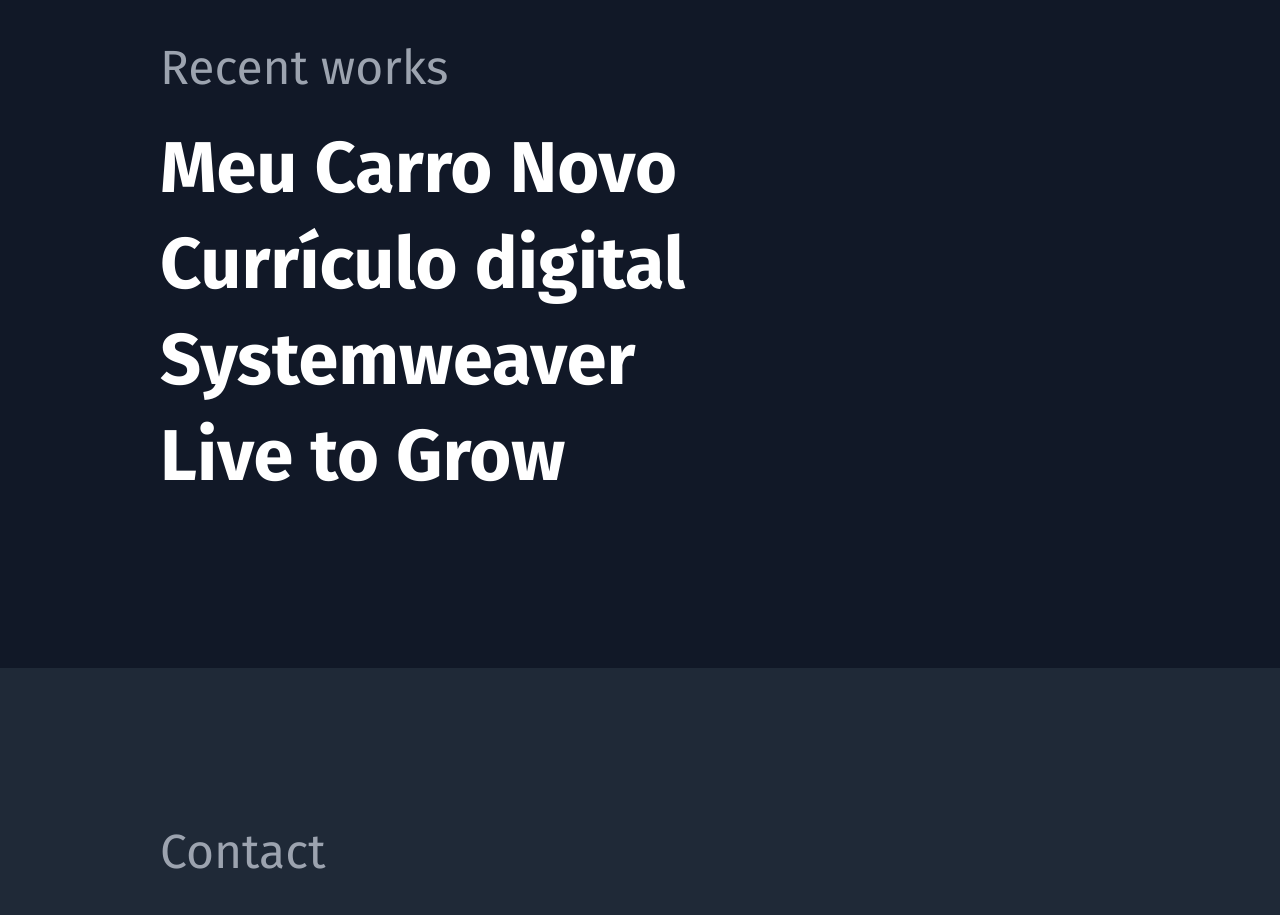
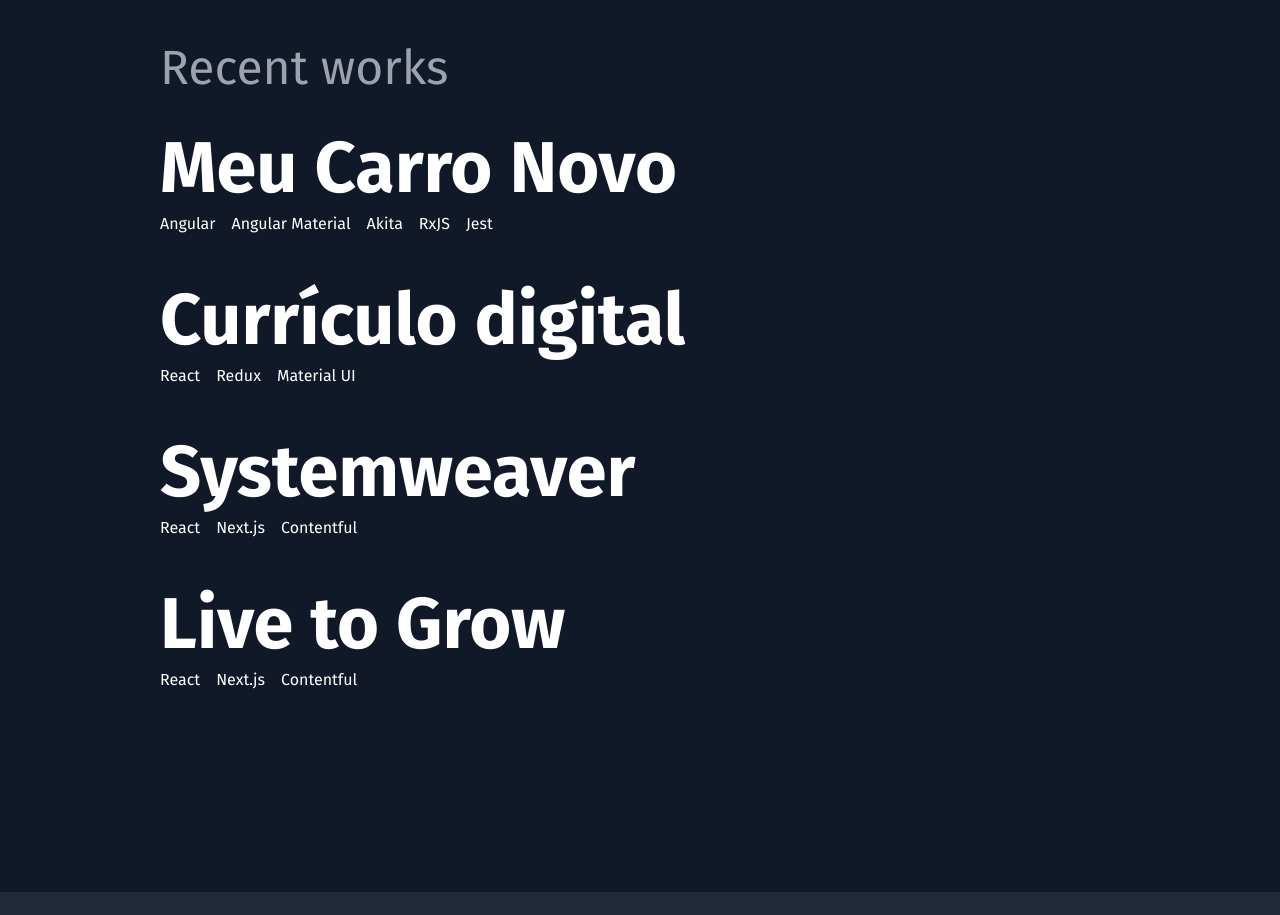
Before and after one commit to eomine/work-omine-net, a Next.js app: page / in a window 1280 px wide. Shown: the part 780-1695 px from the top of the page. Built offline with nearby package versions, Linux system fonts and the light colour scheme.

Commit message:
Adds tech to component

```diff
--- a/components/home/recent-works-item.js
+++ b/components/home/recent-works-item.js
@@ -3,8 +3,11 @@
 export default function RecentWorksItem({ data }) {
   return (
     <Link href="/works/[slug]" as={`/works/${data.slug}`}>
-      <a className="block font-bold mb-2 py-2 text-7xl">
-        { data.title }
+      <a className="block mb-8 py-2">
+        <span className="block font-bold mb-2 text-7xl">
+          { data.title }
+        </span>
+        { data.tech.map(item => <span className="mr-4">{ item }</span>) }
       </a>
     </Link>
   );
```
